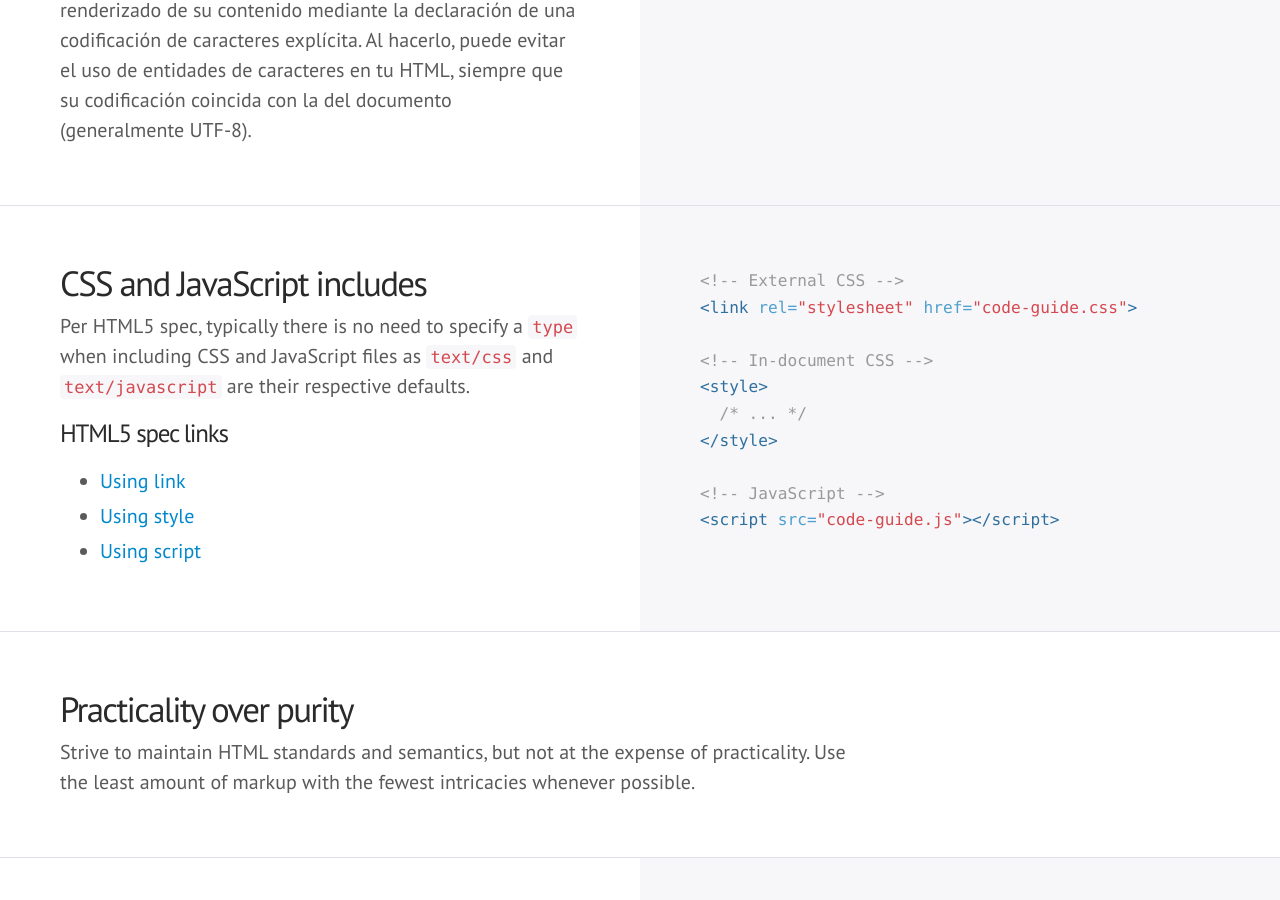
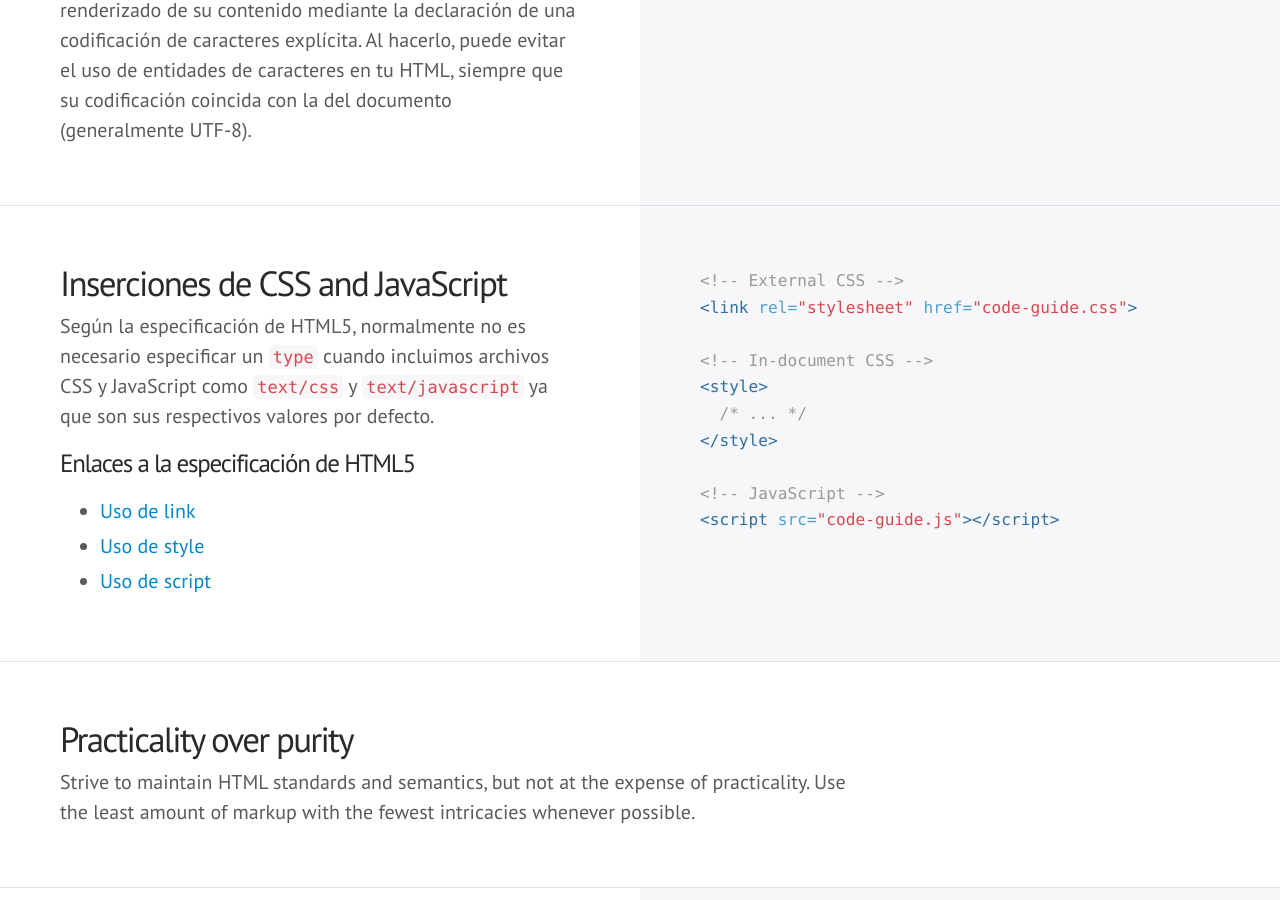
Before and after one commit to mdo/code-guide, a Jekyll site: the page built from index.html, in a window 1280 px wide and 900 px high, scrolled down 3766 px. Built offline with Jekyll 4.4.1, drawn with Linux system fonts in a browser that asks for light colours; some web fonts are replaced; Markdown is read by kramdown in place of the engine named in the settings; comment, search, counter and statistics services are not loaded.

Commit message:
Spanish Translation - Translated the point related to 'CSS and JavaScript includes '

```diff
--- a/index.html
+++ b/index.html
@@ -128,13 +128,13 @@
 
 <div class="section" id="html-style-script">
   <div class="col">
-    <h3>CSS and JavaScript includes</h3>
-    <p>Per HTML5 spec, typically there is no need to specify a <code>type</code> when including CSS and JavaScript files as <code>text/css</code> and <code>text/javascript</code> are their respective defaults.</p>
-    <h4>HTML5 spec links</h4>
+    <h3>Inserciones de CSS and JavaScript</h3>
+    <p>Según la especificación de HTML5, normalmente no es necesario especificar un <code>type</code> cuando incluimos archivos CSS y JavaScript como <code>text/css</code> y <code>text/javascript</code> ya que son sus respectivos valores por defecto.</p>
+    <h4>Enlaces a la especificación de HTML5</h4>
     <ul>
-      <li><a href="http://www.w3.org/TR/2011/WD-html5-20110525/semantics.html#the-link-element">Using link</a></li>
-      <li><a href="http://www.w3.org/TR/2011/WD-html5-20110525/semantics.html#the-style-element">Using style</a></li>
-      <li><a href="http://www.w3.org/TR/2011/WD-html5-20110525/scripting-1.html#the-script-element">Using script</a></li>
+      <li><a href="http://www.w3.org/TR/2011/WD-html5-20110525/semantics.html#the-link-element">Uso de link</a></li>
+      <li><a href="http://www.w3.org/TR/2011/WD-html5-20110525/semantics.html#the-style-element">Uso de style</a></li>
+      <li><a href="http://www.w3.org/TR/2011/WD-html5-20110525/scripting-1.html#the-script-element">Uso de script</a></li>
     </ul>
   </div>
   <div class="col">
```
